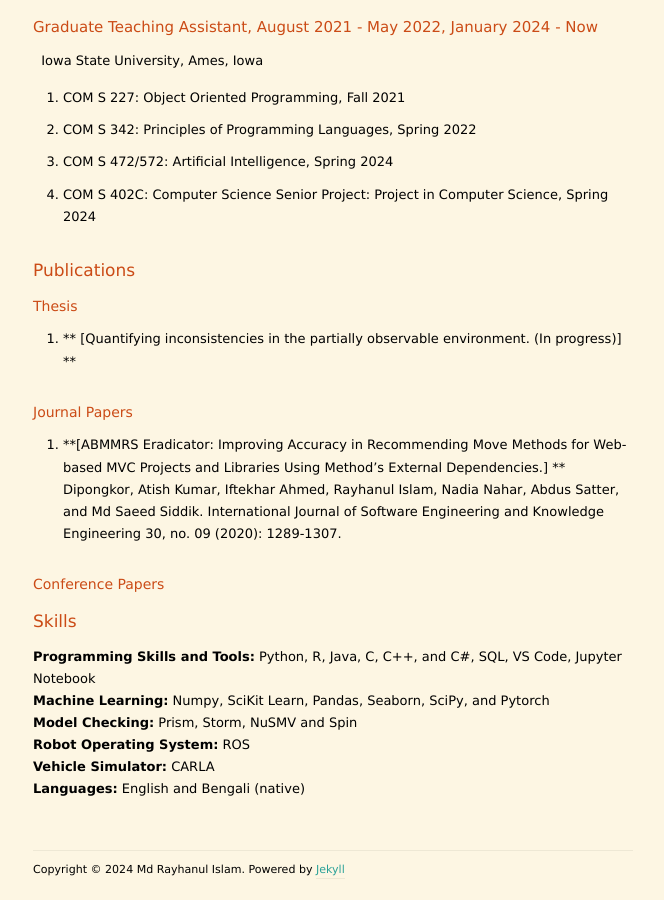
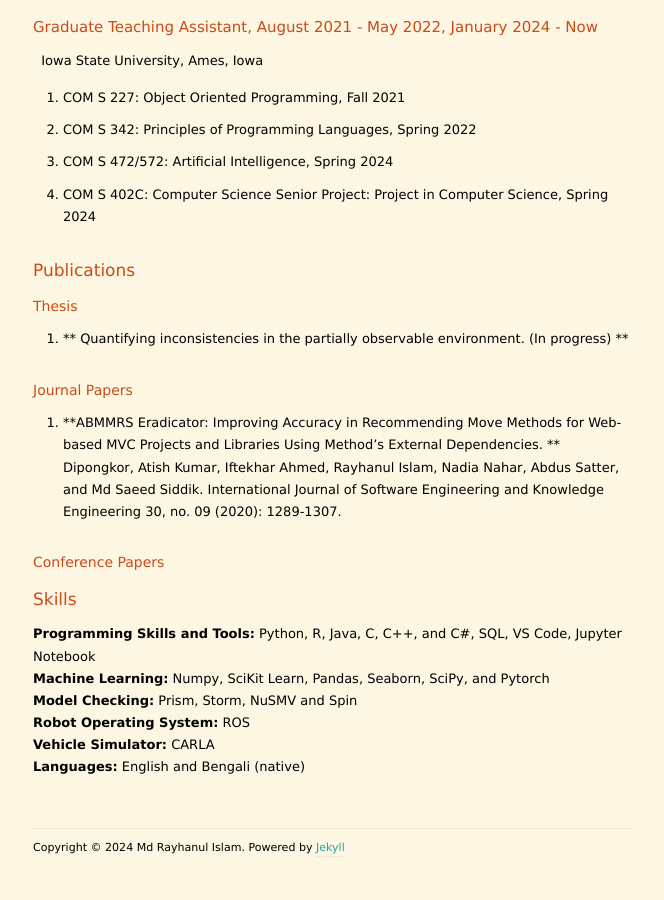
Before and after one commit to rayhanul/rayhanul.github.io, a Jekyll site: the page built from index.markdown, in a window 1280 px wide and 900 px high, scrolled down 1089 px. Shown: the whole window, without its empty margins (307-971 px from the left). Built offline with Jekyll 4.4.1, drawn with Linux system fonts in a browser that asks for light colours; nearby versions of some CDN libraries; the list of posts is cut into pages by our own code; after the commit the page ends 1967 px from its top, so only the background shows below that; part of the change alters nothing that is shown.

```diff
--- a/index.markdown
+++ b/index.markdown
@@ -64,38 +64,18 @@ cGPA: 3.86.
 # Publications
 
 ### Thesis
-- ** [Quantifying inconsistencies in the partially observable environment. (In progress)] **
+- ** Quantifying inconsistencies in the partially observable environment. (In progress) **
 
 ### Journal Papers
 
-- **[ABMMRS Eradicator: Improving Accuracy in Recommending Move Methods for Web-based MVC Projects and
-    Libraries Using Method's External Dependencies.] ** Dipongkor, Atish Kumar, Iftekhar Ahmed, Rayhanul Islam, Nadia Nahar,
+- **ABMMRS Eradicator: Improving Accuracy in Recommending Move Methods for Web-based MVC Projects and
+    Libraries Using Method's External Dependencies. ** Dipongkor, Atish Kumar, Iftekhar Ahmed, Rayhanul Islam, Nadia Nahar,
     Abdus Satter, and Md Saeed Siddik. International
     Journal of Software Engineering and Knowledge Engineering 30, no. 09
     (2020): 1289-1307.
 
 ### Conference Papers
 
-
-<!--
-### Conference Papers.
-**1. [PyEvolve: Automating Frequent Code Changes in Python ML Systems](https://danny.cs.colorado.edu/papers/PyEvolve_ICSE2023.pdf)** (ICSE 2023: IEEE/ACM International Conference on Software Engineering)<br/>
-Malinda Dilhara, Ameya Ketkar, and Danny Dig, Melbourne, Australia, May 2023. 13 pages, Acceptance ratio: 26% (197/757)
-
-
-**2. [Discovering repetitive code changes in Python ML systems](https://dl.acm.org/doi/abs/10.1145/3468264.3473493)** (ICSE 2022: IEEE/ACM International Conference on Software Engineering)<br/>
-Malinda Dilhara, Ameya Ketkar, Nikhith Sannidhi, Danny Dig. Pittsburgh, USA, May 2022. 13 pages,
-Acceptance ratio: 26% (197/757)
-
-
-**3. [Discovering repetitive code changes in ML systems](https://dl.acm.org/doi/abs/10.1145/3468264.3473493)** (ESEC/FSE 2021: Proceedings of the 29th ACM Joint Meeting on European Software Engineering Conference and Symposium on the Foundations of Software Engineering)<br/>
-Malinda Dilhara
-
-**4. [Automated detection and repair of incompatible uses of runtime permissions in Android apps](https://www.researchgate.net/profile/Haipeng_Cai/publication/326566842_Automated_detection_and_repair_of_incompatible_uses_of_runtime_permissions_in_Android_apps/links/5bd2a997299bf1124fa37c9b/Automated-detection-and-repair-of-incompatible-uses-of-runtime-permissions-in-Android-apps.pdf)** (MOBILESoft 2018)<br/>
-Malinda Dilhara, Haipeng Cai, John Jenkins ([tool](https://bitbucket.org/malindadoo/arpdroid)) ([slides](https://github.com/maldil/maldil.github.io/blob/master/slides/Automated%20Detection%20and%20Repair%20of%20Incompatible%20Uses%20of%20Runtime%20Permissions%20in%20Android%20Apps-r2.pptx))
-
-**4. [Sensor platform for non-invasive ubiquitous current sensing](https://ieeexplore.ieee.org/abstract/document/7796322)** (ICST-2016)<br/>
-Malinda Dilhara, Jayathu Samarawickrama, Samitha Elvitigala -->
 
 # Skills
 
```
